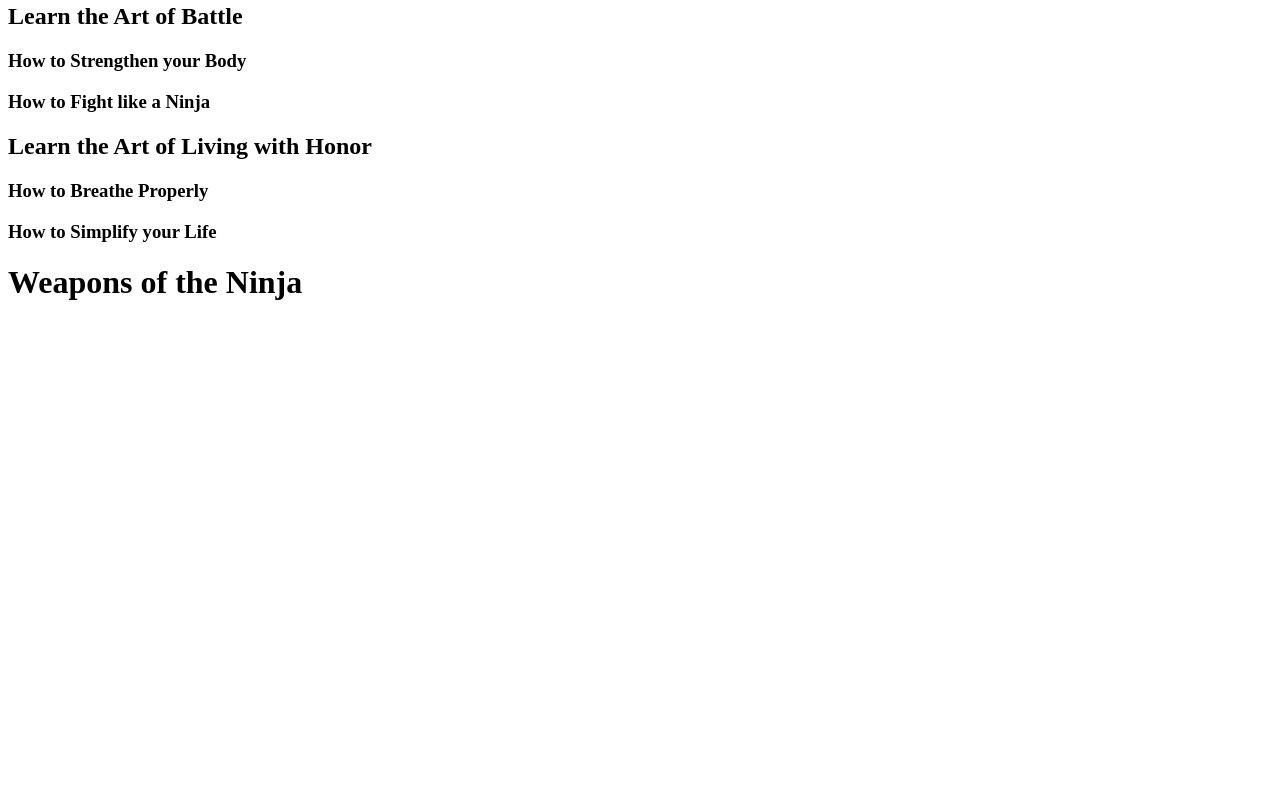
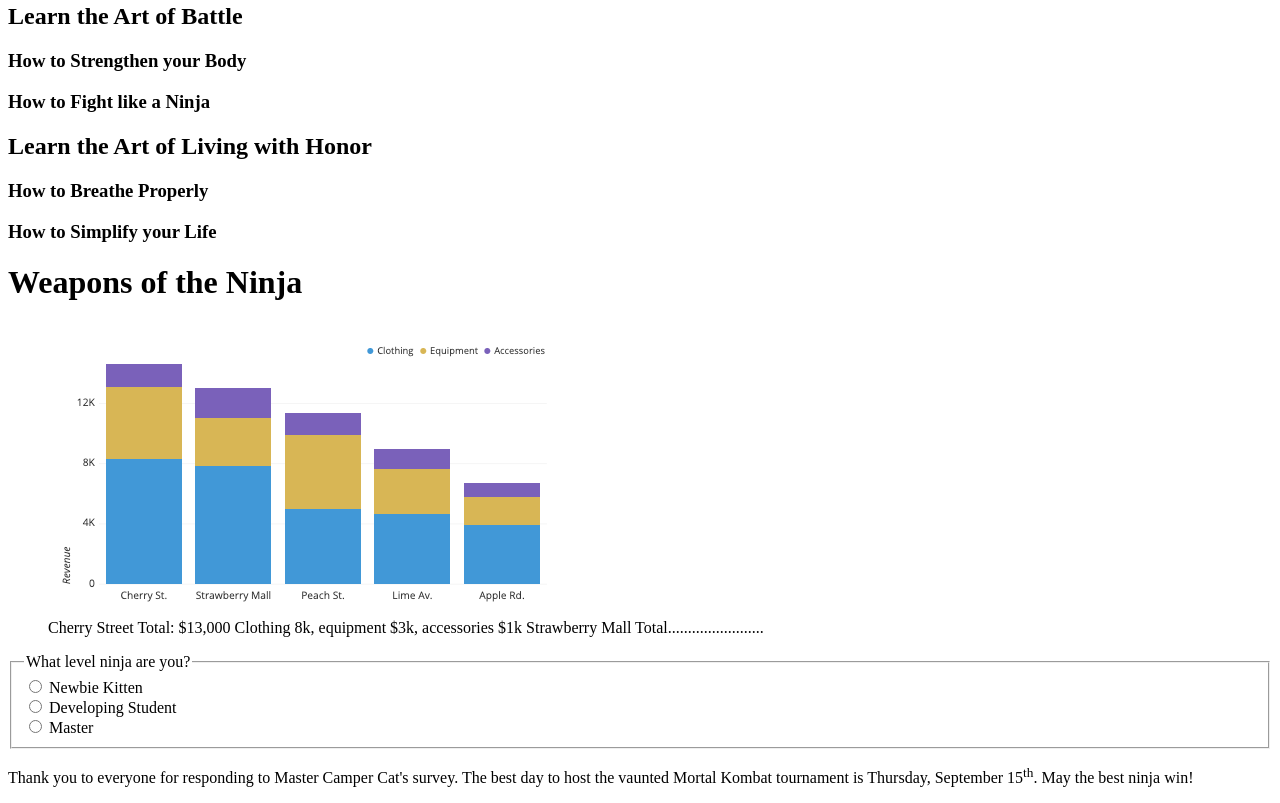
Before and after one commit to KC-Scout/accessbility-examples, a plain HTML site: page index.html in a window 1280 px wide. Shown: the part 568-1371 px from the top of the page. Before the commit the page ends 890 px from the top, so only its background shows below. Drawn offline with Linux system fonts and the light colour scheme.

Commit message:
Updated for figures, fieldsets and time accessbility measures

```diff
--- a/index.html
+++ b/index.html
@@ -46,4 +46,31 @@
 <!--
     HTML5 has new tags that allow you to semantically give more meaning to the markup. They are treated like div tags. Others are nav, article, section.
 -->
+
+<figure>
+    <img src="./images/stacked-bar-example-1.png" alt="Chart showing breakdown of revenue from different stores">
+    <figcaption>Cherry Street Total: $13,000 Clothing 8k, equipment $3k, accessories $1k
+        Strawberry Mall Total........................
+    </figcaption>
+</figure>
+
+<!-- figure element, along with the related figcaption. Used together, these items wrap a visual representation (like an image, diagram, or chart) along with its caption. This gives a two-fold accessibility boost by both semantically grouping related content, and providing a text alternative that explains the figure -->
+
+<fieldset>
+    <legend>What level ninja are you?</legend>
+    <input id="newbie" type="radio" name="levels" value="newbie">
+    <label for="newbie">Newbie Kitten</label><br>
+
+    <input id="intermediate" type="radio" name="levels" value="intermediate">
+    <label for="intermediate">Developing Student</label><br>
+
+    <input id="master" type="radio" name="levels" value="master">
+    <label for="master">Master</label>
+  </fieldset>
+
+  <!-- The fieldset tag surrounds the entire grouping of radio buttons to show the choices are part of a set. It often uses a legend tag to provide a description for the grouping, which is read by screen readers for each choice in the fieldset element. -->
+
+  <p>Thank you to everyone for responding to Master Camper Cat's survey. The best day to host the vaunted Mortal Kombat tournament is <time datetime="2016-09-15">Thursday, September 15<sup>th</sup></time>. May the best ninja win!</p>
+
+  <!-- Time element along with the datetime attribute wrap a date or time on a page to standardize times. Assistive devices access the datetime attribute -->
 </html>
```
Also changed, not shown: images/stacked-bar-example-1.png (added).
